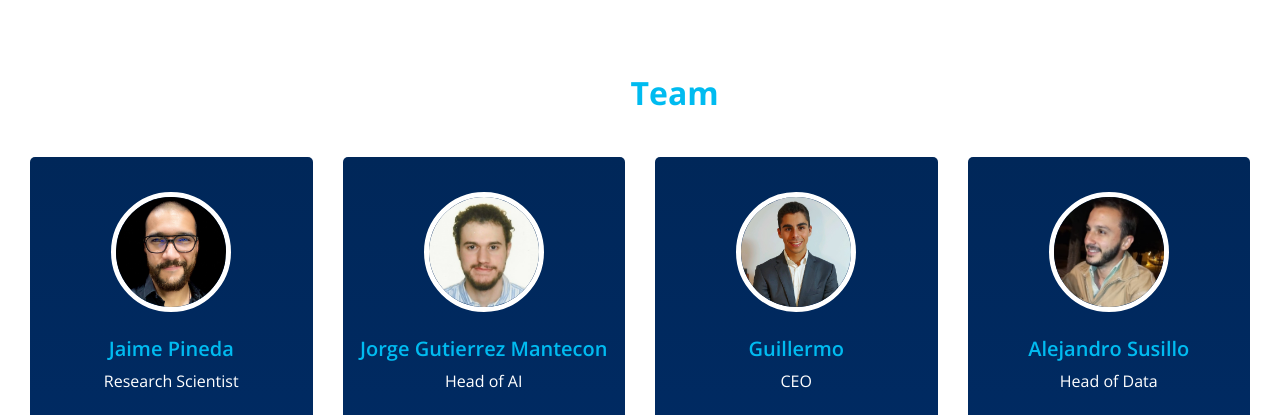
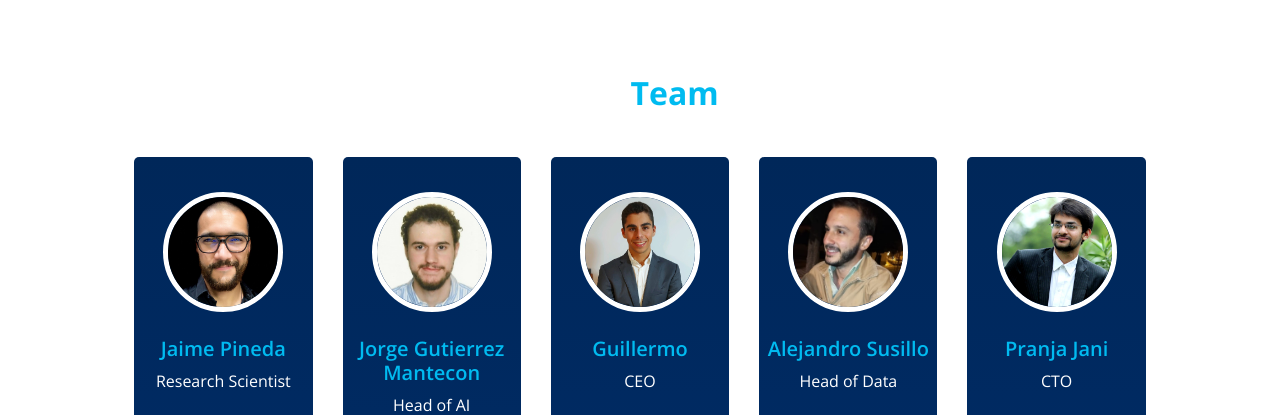
Before and after one commit to asusrid/healthsystem.AI, a plain HTML site: page index.html in a window 1280 px wide. Shown: the part 2730-3145 px from the top of the page. Drawn offline with nearby package versions, Linux system fonts and the light colour scheme; some packages are replaced by stand-ins of ours.

Commit message:
new column width

```diff
--- a/index.html
+++ b/index.html
@@ -242,7 +242,7 @@
 
       <div class="team_container">
         <div style="justify-content: center;" class="row">
-          <div class="col-lg-3 col-sm-6">
+          <div class="col-lg-2 col-sm-6">
             <div class="box ">
               <div class="img-box">
                 <img src="images/jaime.jpeg" class="img1" alt="">
@@ -274,7 +274,7 @@
               </div>
             </div>
           </div>
-          <div class="col-lg-3 col-sm-6">
+          <div class="col-lg-2 col-sm-6">
             <div class="box ">
               <div class="img-box">
                 <img src="images/jorge.jpeg" class="img1" alt="">
@@ -306,7 +306,7 @@
               </div>
             </div>
           </div>
-          <div class="col-lg-3 col-sm-6">
+          <div class="col-lg-2 col-sm-6">
             <div class="box ">
               <div class="img-box">
                 <img src="images/guillermo.jpeg" class="img1" alt="">
@@ -338,7 +338,7 @@
               </div>
             </div>
           </div>
-          <div class="col-lg-3 col-sm-6">
+          <div class="col-lg-2 col-sm-6">
             <div class="box ">
               <div class="img-box">
                 <img src="images/alejandro.jpeg" class="img1" alt="">
@@ -370,7 +370,7 @@
               </div>
             </div>
           </div>
-          <div class="col-lg-3 col-sm-6">
+          <div class="col-lg-2 col-sm-6">
             <div class="box ">
               <div class="img-box">
                 <img src="images/pranjal.jpeg" class="img1" alt="">
```
